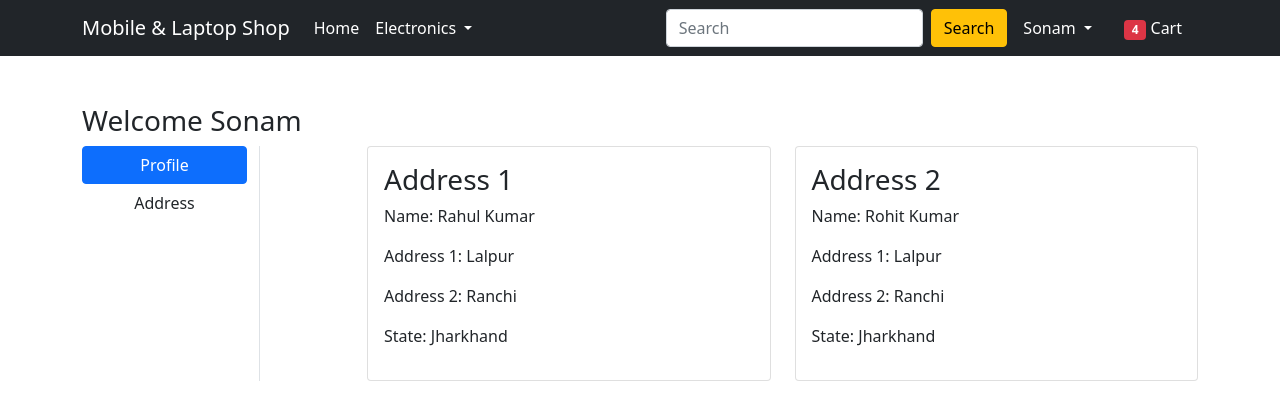
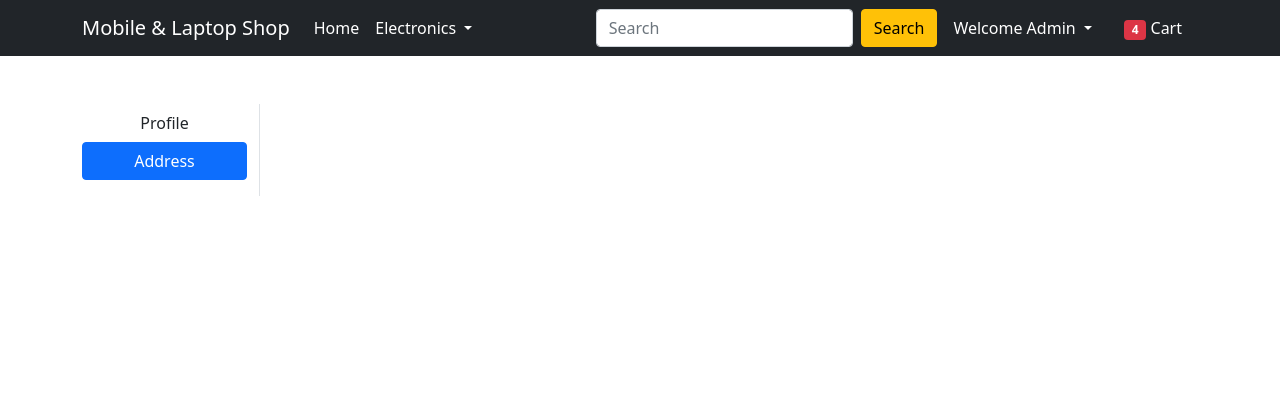
Before and after one commit to VipinChaudhary31/E-Commerce_Website, a Django app: page /address/ in a window 1280 px wide. Shown: the top 420 px of the page. Run offline with Django 4.2, Linux system fonts and the light colour scheme; a user stored in the database is signed in; data comes from the database, SQL or seed files in the repository; both versions use the stored data as it was after the commit; some libraries are stand-ins or nearby versions.

Commit message:
added the profile page and adding more than one address functionality for customer and video completed upto 4:12

```diff
--- a/GadgetShop/app/templates/app/address.html
+++ b/GadgetShop/app/templates/app/address.html
@@ -1,40 +1,31 @@
 {% extends 'app/base.html' %}
 {% load static %}
-{% block title %}Buy Now{% endblock title %}
+{% block title %}Address{% endblock title %}
 {% block main-content %}
 <div class="container my-5">
  <div class="row">
- <h3>Welcome Sonam</h3>
   <div class="col-sm-2 border-end">
    <ul class="list-unstyled">
-    <li class="d-grid"><a href="{% url 'profile' %}" class="btn btn-primary">Profile</a></li>
-    <li class="d-grid"><a href="{% url 'address' %}" class="btn">Address</a></li>
+    <li class="d-grid"><a href="{% url 'profile' %}" class="btn">Profile</a></li>
+    <li class="d-grid"><a href="{% url 'address' %}" class="btn btn-primary">Address</a></li>
    </ul>
   </div>
   <div class="col-sm-9 offset-sm-1">
    <div class="row">
+    {% for ad in add %}
     <div class="col-sm-6">
      <div class="card">
       <div class="card-body">
-       <h3>Address 1</h3>
-       <p>Name: Rahul Kumar</p>
-       <p>Address 1: Lalpur</p>
-       <p>Address 2: Ranchi</p>
-       <p>State: Jharkhand</p>
+       <h3>Address {{forloop.counter}}</h3>
+       <p>Name: {{ad.name}}</p>
+       <p>Locality: {{ad.locality}}</p>
+       <p>City: {{ad.city}}</p>
+       <p>State: {{ad.state}}</p>
+       <p>Pincode: {{ad.zipcode}}</p>
       </div>
      </div>
     </div>
-    <div class="col-sm-6">
-     <div class="card">
-      <div class="card-body">
-       <h3>Address 2</h3>
-       <p>Name: Rohit Kumar</p>
-       <p>Address 1: Lalpur</p>
-       <p>Address 2: Ranchi</p>
-       <p>State: Jharkhand</p>
-      </div>
-     </div>
-    </div>
+    {% endfor %}
    </div>
   </div>
  </div>
--- a/GadgetShop/app/templates/app/base.html
+++ b/GadgetShop/app/templates/app/base.html
@@ -52,7 +52,7 @@
             {% if request.user.is_authenticated %}
            <li class="nav-item dropdown mx-2">
               <a class="nav-link dropdown-toggle text-white" href="#" id="profileDropdown" role="button" data-bs-toggle="dropdown" aria-expanded="false">
-                Sonam
+                Welcome {{request.user.username|capfirst}}
               </a>
               <ul class="dropdown-menu" aria-labelledby="profileDropdown">
                 <li><a class="dropdown-item" href="{% url 'profile' %}">Profile</a></li>
--- a/GadgetShop/app/urls.py
+++ b/GadgetShop/app/urls.py
@@ -15,7 +15,7 @@ urlpatterns = [
     # url for customer section
     path('cart/', views.add_to_cart, name='add-to-cart'),
     path('buy/', views.buy_now, name='buy-now'),
-    path('profile/', views.profile, name='profile'),
+    path('profile/', views.ProfileView.as_view(), name='profile'),
     path('address/', views.address, name='address'),
     path('orders/', views.orders, name='orders'),
 
--- a/GadgetShop/app/views.py
+++ b/GadgetShop/app/views.py
@@ -1,7 +1,7 @@
 from django.shortcuts import render
 from django.views import View
 from .models import Customer, Product, Cart, OrderPlaced
-from .forms import CustomerRegistrationForm
+from .forms import CustomerRegistrationForm, CustomerProfileForm
 from django.contrib import messages
 
 # view for showing products on the home page
@@ -23,11 +23,10 @@ def add_to_cart(request):
 def buy_now(request):
     return render(request, 'app/buynow.html')
 
-def profile(request):
-    return render(request, 'app/profile.html')
-
+# view for address of the customer
 def address(request):
-    return render(request, 'app/address.html')
+    add = Customer.objects.filter(user=request.user)
+    return render(request, 'app/address.html', {'add':add})
 
 def orders(request):
     return render(request, 'app/orders.html')
@@ -63,3 +62,23 @@ class CustomerRegistrationView(View):
 
 def checkout(request):
     return render(request, 'app/checkout.html')
+
+# view for profiles
+class ProfileView(View):
+    def get(self, request):
+        form = CustomerProfileForm()
+        return render(request, 'app/profile.html', {'form':form,})
+
+    def post(self, request):
+        form = CustomerProfileForm(request.POST)
+        if form.is_valid():
+            usr = request.user
+            name = form.cleaned_data['name']
+            locality = form.cleaned_data['locality']
+            city = form.cleaned_data['city']
+            state = form.cleaned_data['state']
+            zipcode = form.cleaned_data['zipcode']
+            reg = Customer(user=usr, name=name, locality=locality, city=city, state=state, zipcode=zipcode)
+            reg.save()
+            messages.success(request, "Congrtulations!! Profile Updation Successful")
+        return render(request, 'app/profile.html', {'form':form})
```
Also changed, not shown: GadgetShop/app/forms.py (+12 -0 lines), GadgetShop/app/templates/app/profile.html (+10 -28 lines), GadgetShop/db.sqlite3.
